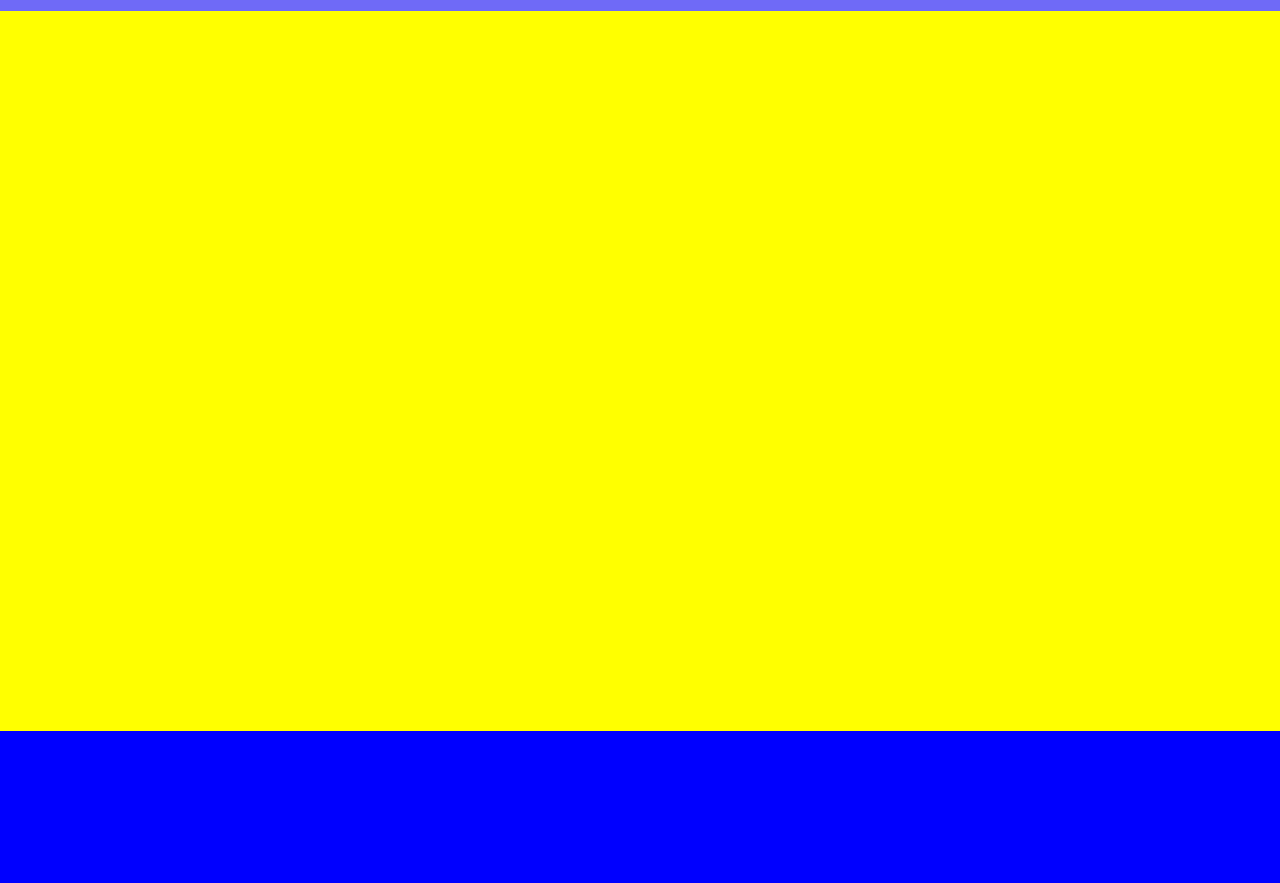
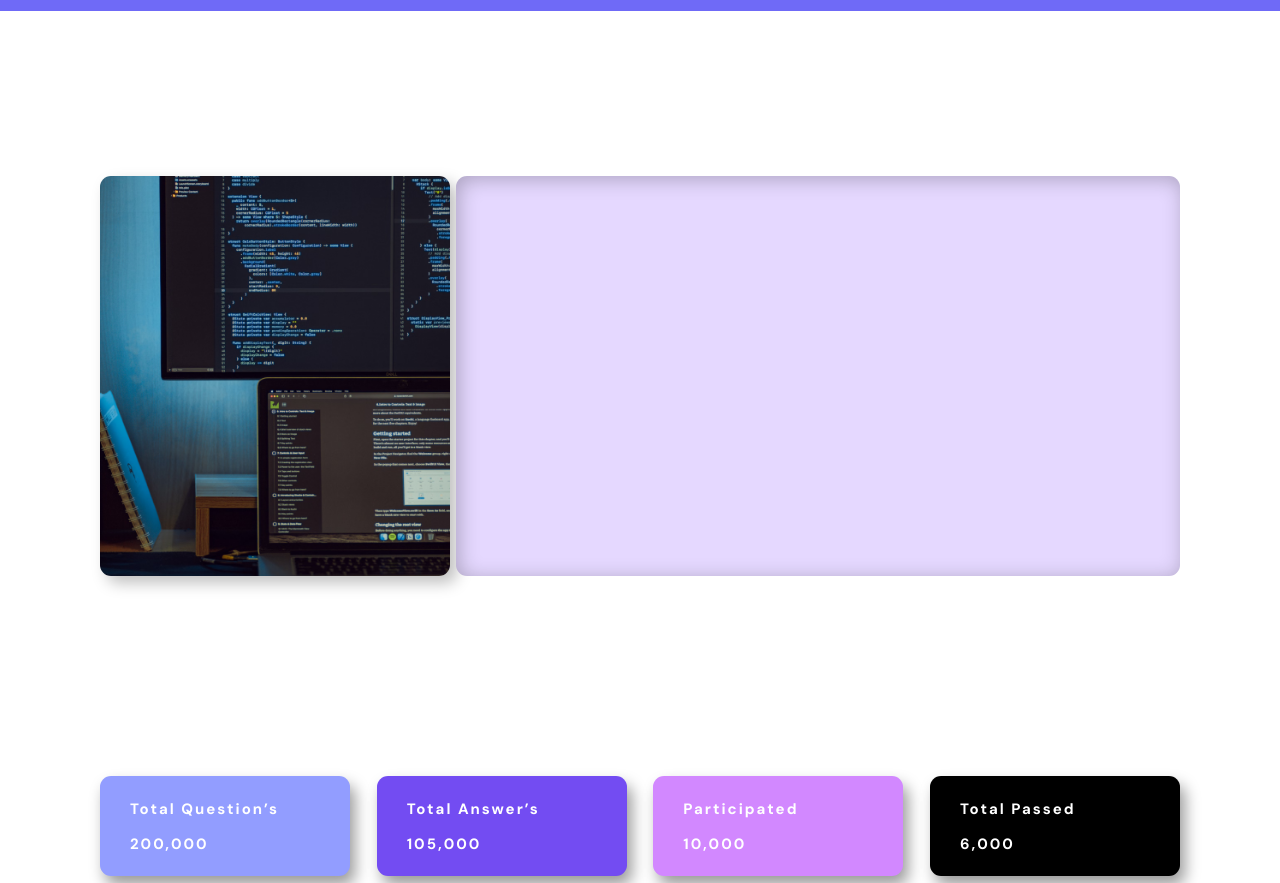
Before and after one commit to lekhanShetty15/MicroProject1, a plain HTML site: page index.html in a window 1280 px wide. Shown: the part 69-952 px from the top of the page. Drawn offline with Linux system fonts and the light colour scheme; a web font is replaced by a local one.

Commit message:
file updated

```diff
--- a/index.html
+++ b/index.html
@@ -51,7 +51,20 @@
 
 
     <section class="hero">
+        <div class="heroSection1">
+            <div class="heroImage">
+                <img class="hImage" src="./images/image 4.png" alt="image">
+            </div>
 
+            <div class="heroTextarea">
+                <textarea class="descarea" name="text" id="text" cols="30" rows="10"></textarea>
+            </div>
+
+            <div class="socials">
+
+            </div>
+
+        </div>
 
     </section>
 
@@ -69,7 +82,32 @@
 
 
     <section class="secondPage">
+        <div class="cards">
+            <div class="card one">
+                <h1 class="totalText">Total Question’s</h1>
+                <h2 class="numberText">200,000</h2>
+            </div>
 
+            <div class="card two">
+                <h1 class="totalText">Total Answer’s</h1>
+                <h2 class="numberText">105,000</h2>
+            </div>
+
+            <div class="card three">
+                <h1 class="totalText">Participated</h1>
+                <h2 class="numberText">10,000</h2>
+            </div>
+
+            <div class="card four">
+                <h1 class="totalText">Total Passed</h1>
+                <h2 class="numberText">6,000</h2>
+            </div>
+
+        </div>
+
+        <div class="box">
+
+        </div>
     </section>
 </body>
 </html>
--- a/style.css
+++ b/style.css
@@ -136,8 +136,52 @@
 .hero{
     height: 100vh;
     width: 100%;
-    background-color: yellow;
+    /* background-color: yellow; */
+    padding: 0px 100px;
 }
+.heroSection1{
+    width: 100%;
+    height: 90vh;
+    display: flex;
+    justify-content: center;
+    align-items: center;
+    justify-content: space-between;
+    padding-top: 70px;
+}
+
+.heroImage{
+    width: 33%;
+    height: 300px;
+}
+.hImage{
+    width: 350px;
+    height: 400px;
+    box-shadow: 7px 7px 15px 0px #00000040 ;
+    border-radius: 11px;
+}
+
+.heroTextarea{
+    width: 67%;
+    height: 300px;
+
+
+}
+.descarea{
+    height: 400px;
+    width: 100%;
+    border: none;
+    border-radius: 11px;
+    resize: none;
+    outline: none;
+    padding: 30px 20px;
+    font-size: 20px;
+    line-height: 28px;
+    font-weight: 400;
+    background-color: #E5D8FF;
+    box-shadow: 3px 3px 20px 0px #00000040 inset;
+    color: #6F7373;
+}
+
 
 
 
@@ -162,10 +206,72 @@
 
 
 
-
-
 .secondPage{
     height: 100vh;
     width: 100%;
-    background-color: blue;
+    padding: 0px 100px;
 }
+.cards{
+    width: 100%;
+    height: 130px;
+    display: flex;
+    justify-content: center;
+    align-items: center;
+    justify-content: space-between;
+    padding-top: 60px;
+}
+.card{
+    height: 100px;
+    width: 250px;
+    border-radius: 11px;
+    box-shadow: 5px 9px 15px 0px #00000066;
+    display: flex;
+    flex-direction: column;
+    justify-content: center;
+    padding: 20px 30px;
+
+
+}
+.totalText{
+    color: #ffff;
+    font-weight: 700;
+    font-size: 15px;
+    letter-spacing: 2px;
+}
+.numberText{
+    margin-top: 15px;
+    color: #ffff;
+    font-weight: 700;
+    font-size: 15px;
+    letter-spacing: 2px;
+}
+.one{
+    background-color: #929DFF;
+}
+.two{
+    background-color: #734CF2;
+}
+.three{
+    background-color: #D288FF;
+    ;
+}
+.four{
+    background-color: #000000;
+}
+
+
+
+
+/* //////////////////////////////////////////last page/////////////////////////////// */
+
+
+
+
+.box{
+    height: 60vh;
+    width: 100%;
+    background-color: black;
+    border-radius: 11px;
+    margin-top: 100px;
+    background-color: #483EFF;
+}
```
Also changed, not shown: images/image 4.png (added).
